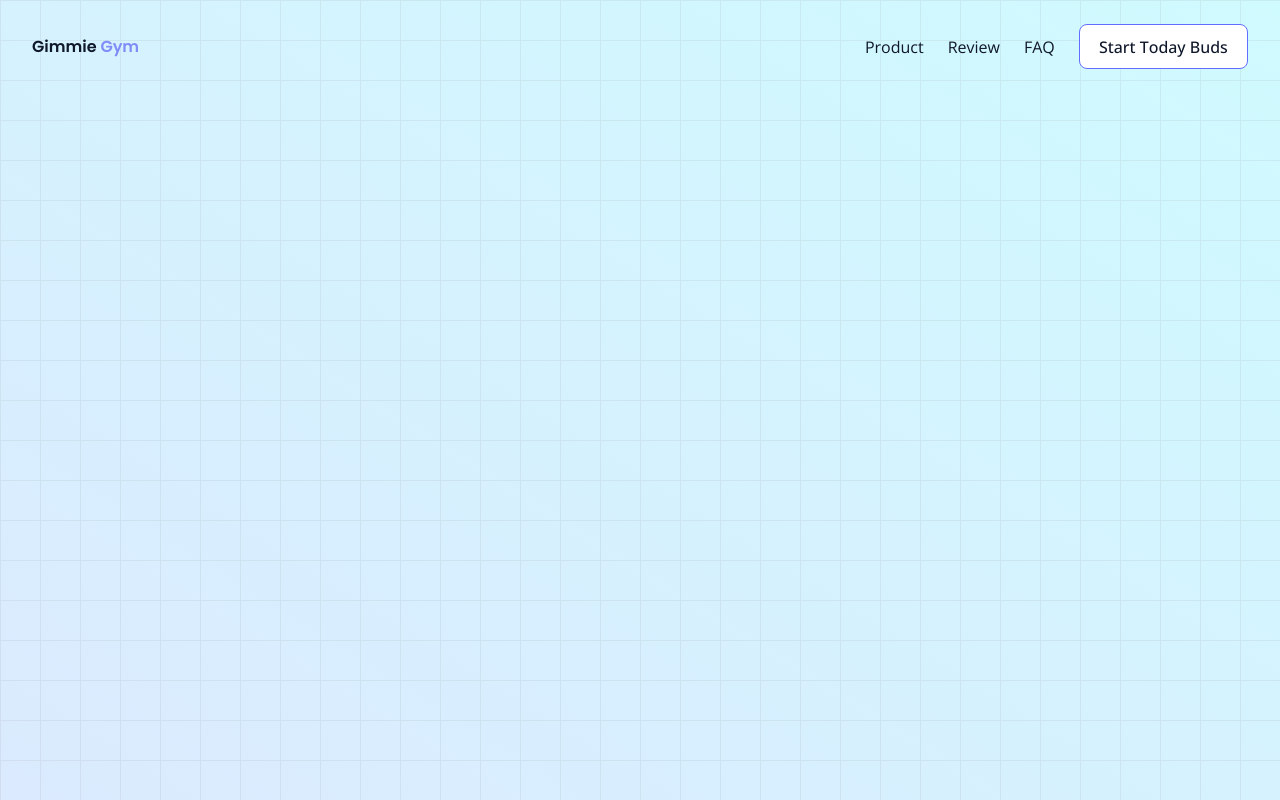
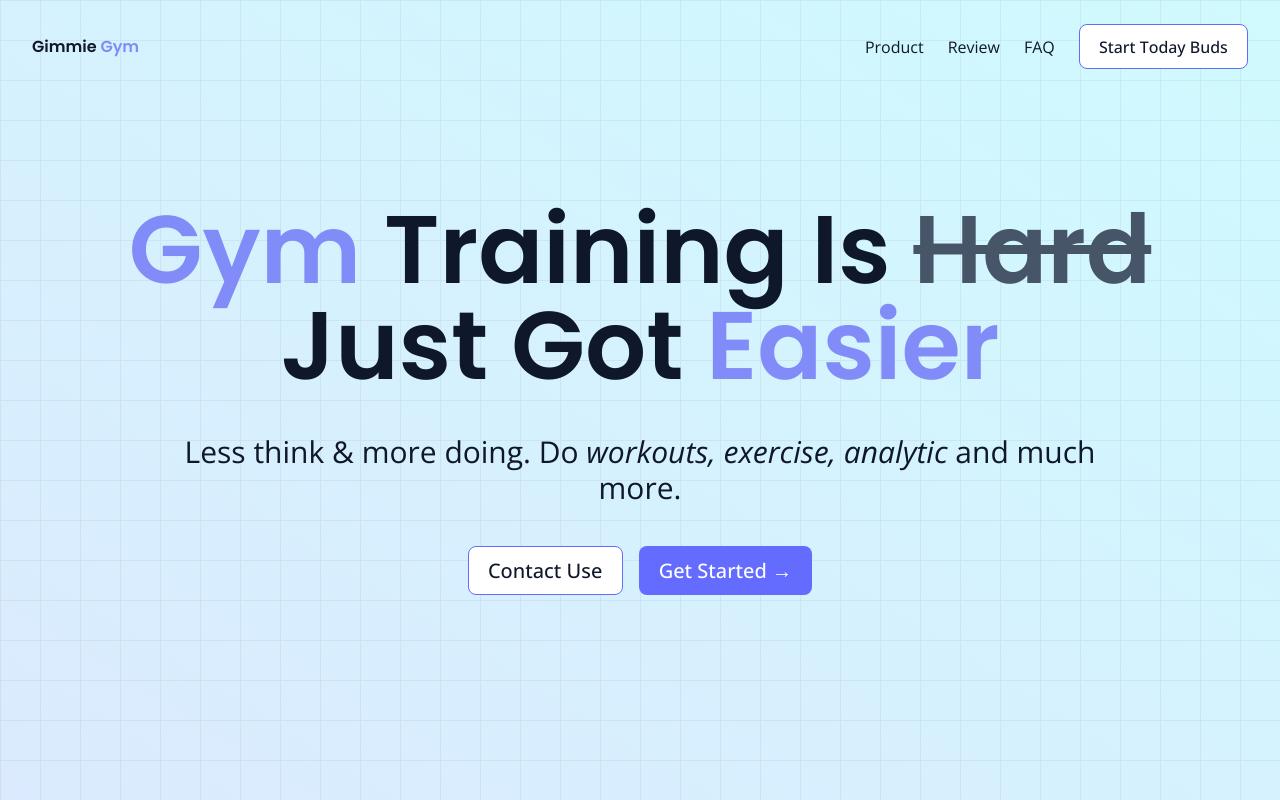
Before and after one commit to Anjasfedo/sveltekit-gym-page, a SvelteKit app: page / in a window 1280 px wide. Built offline with nearby package versions, Linux system fonts and the light colour scheme.

Commit message:
CTA Component

```diff
--- /dev/null
+++ b/src/components/Cta.svelte
@@ -0,0 +1,11 @@
+<script>
+</script>
+
+<div class="flex items-center gap-4">
+  <button class={"specialButton"}>
+    <p class="text-base sm:text-lg md:text-xl">Contact Use</p>
+  </button>
+  <button class={"specialButtonDark"}>
+    <p class="text-base sm:text-lg md:text-xl">Get Started &rarr;</p>
+  </button>
+</div>
--- a/src/components/Hero.svelte
+++ b/src/components/Hero.svelte
@@ -1,8 +1,32 @@
 <script>
   import SectionWrap from "./SectionWrap.svelte";
   import Header from "./Header.svelte";
+  import Cta from "./Cta.svelte";
 </script>
 
 <SectionWrap>
   <Header />
+  <div
+    class="flex flex-col gap-10 flex-1 items-center justify-center pb-10 md:pb-14"
+  >
+    <h2
+      class="text-5xl sm:text-6xl md:text-7xl lg:text-8xl max-w-[1200px] mx-auto w-full text-center font-semibold"
+    >
+      <span class="text-indigo-400">Gym</span> Training Is
+      <span class="text-slate-600 line-through">Hard</span><br />
+      Just Got
+      <span class="text-indigo-400">Easier</span>
+    </h2>
+    <p
+      class="text-xl sm:text-2xl md:text-3xl text-center max-w-[1000px] mx-auto w-full"
+    >
+      Less think & more doing. Do <span class="italic"
+        >workouts, exercise, analytic</span
+      > and much more.
+    </p>
+    <Cta />
+    <div class="">
+
+    </div>
+  </div>
 </SectionWrap>
```
